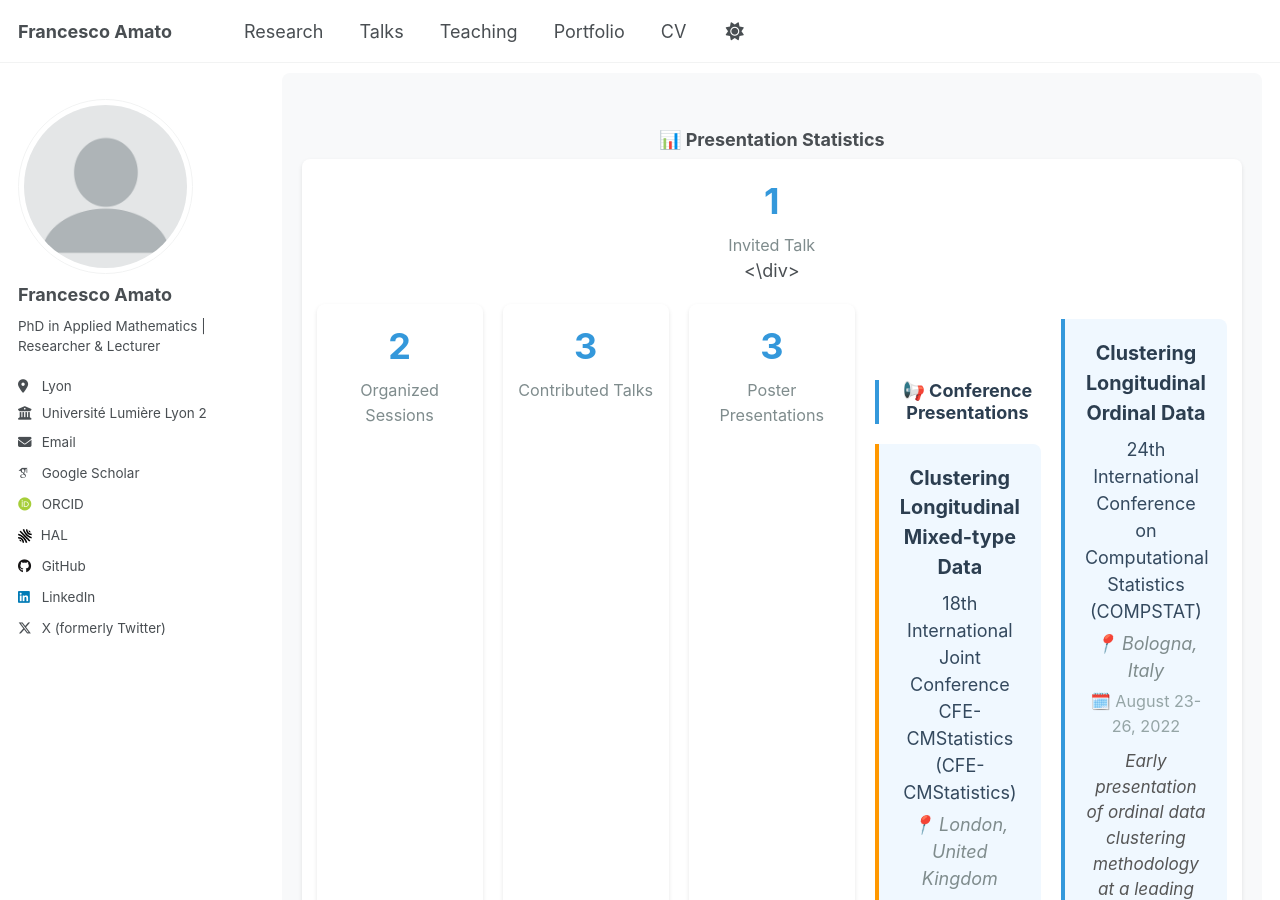
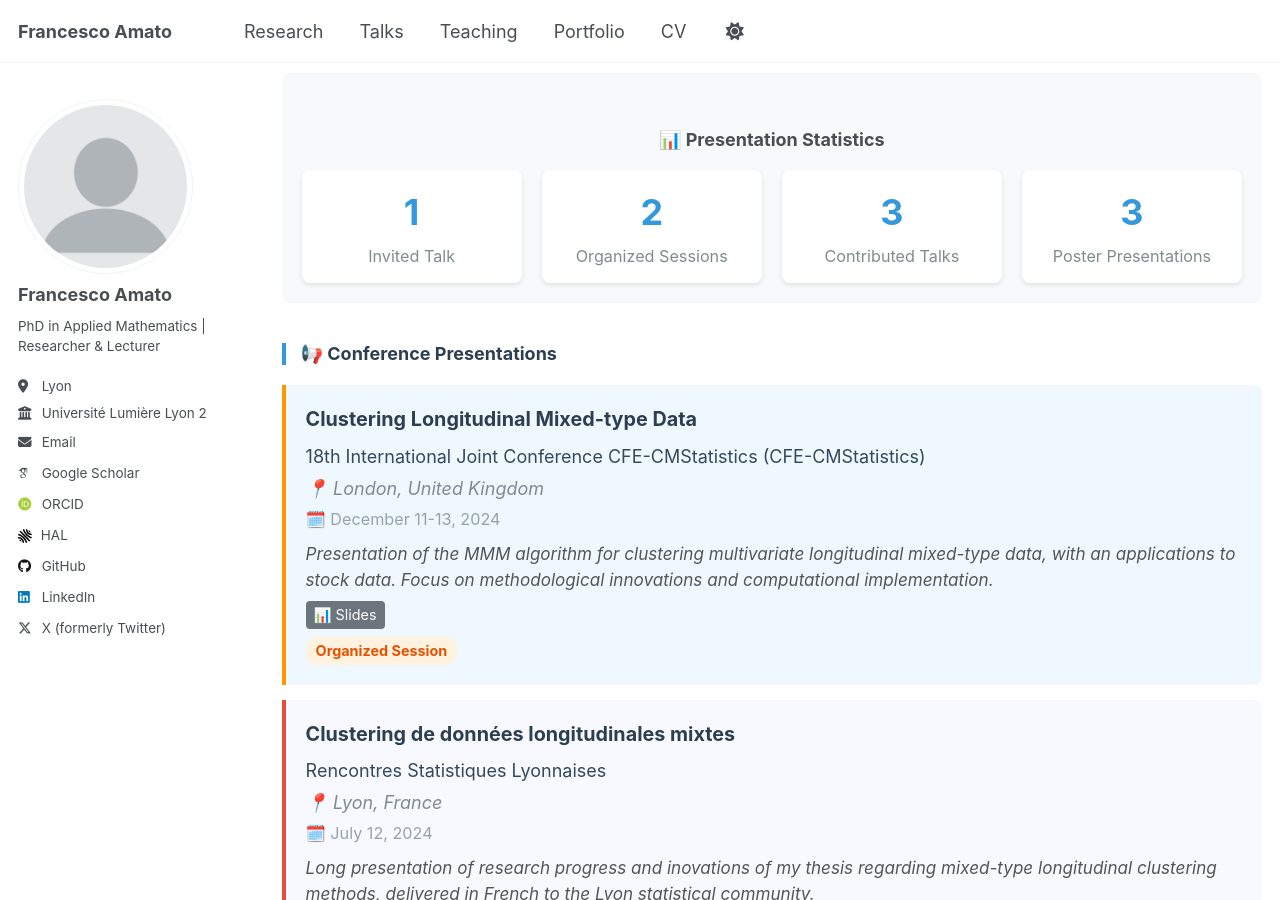
Before and after one commit to FraAmato/FraAmato.github.io, a Jekyll site: the page built from _pages/talks.md, in a window 1280 px wide and 900 px high, scrolled down 353 px. Built offline with Jekyll 4.4.1, drawn with Linux system fonts in a browser that asks for light colours; some web fonts are replaced; a script that is not in the unit is left out.

Commit message:
Update talks.md

```diff
--- a/_pages/talks.md
+++ b/_pages/talks.md
@@ -199,11 +199,11 @@ author_profile: true
 
 <div class="stats-section">
   <h3>📊 Presentation Statistics</h3>
-  <div class="stat-card">
+  <div class="stats-grid">
+    <div class="stat-card">
       <div class="stat-number">1</div>
       <div class="stat-label">Invited Talk</div>
-    <\div>
-  <div class="stats-grid">
+    </div>
     <div class="stat-card">
       <div class="stat-number">2</div>
       <div class="stat-label">Organized Sessions</div>
@@ -215,6 +215,8 @@ author_profile: true
     <div class="stat-card">
       <div class="stat-number">3</div>
       <div class="stat-label">Poster Presentations</div>
+    </div>
+  </div>
 </div>
 
 <div class="talk-category">
```
